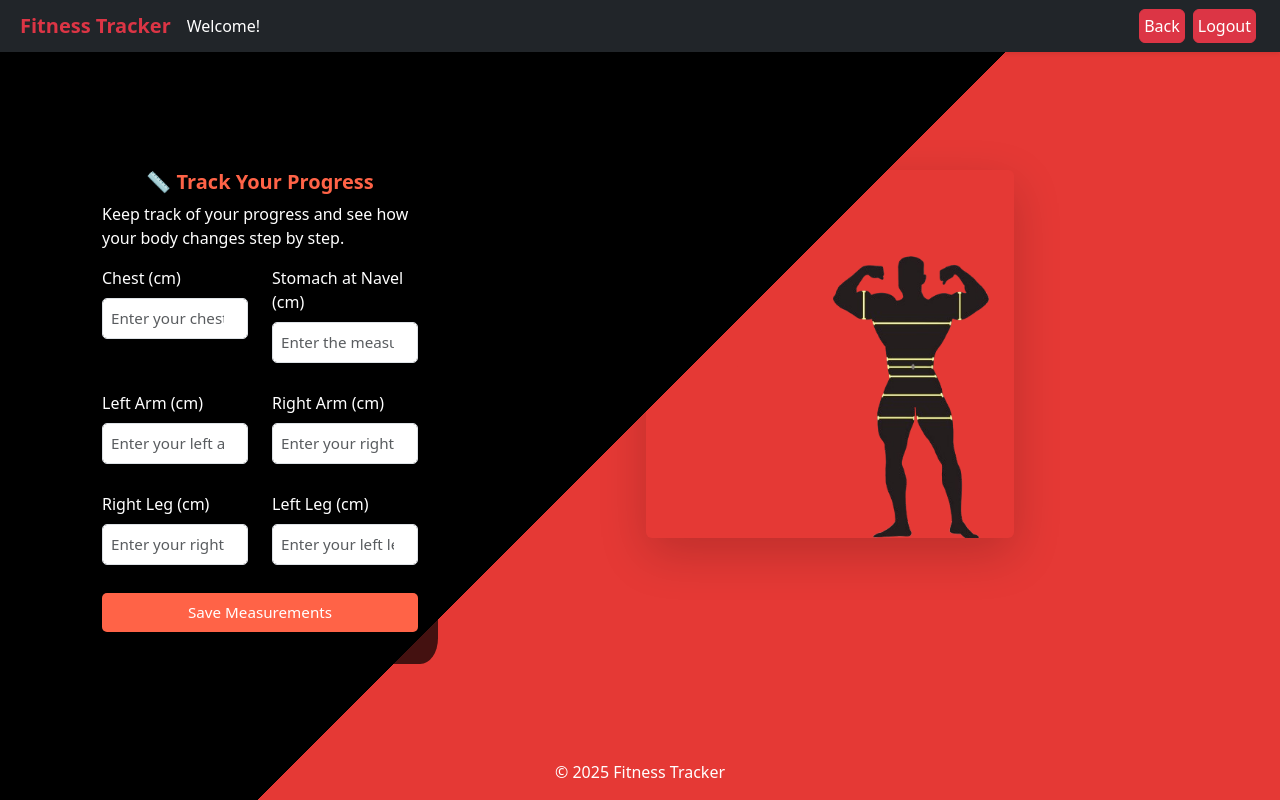
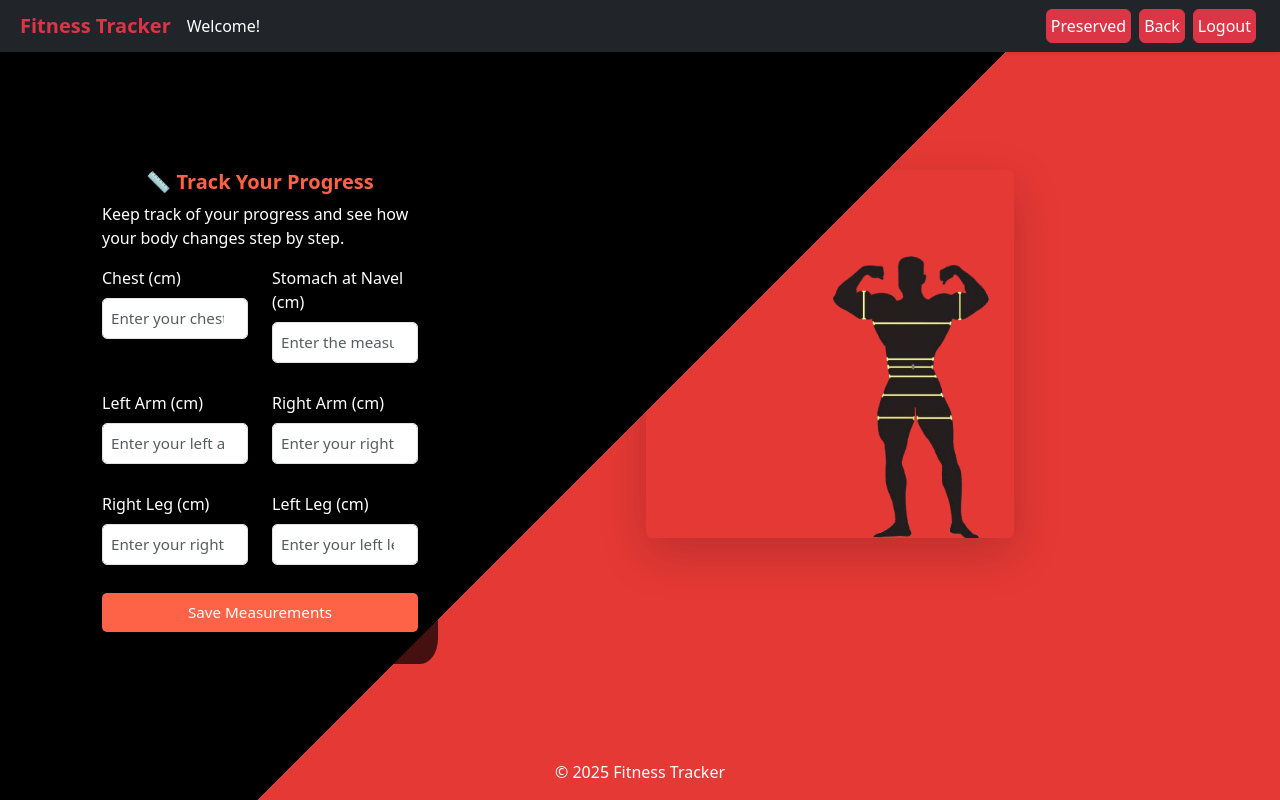
Before and after one commit to GenkoPuhov0220/FitnessApp, a plain HTML site: page measurements.html in a window 1280 px wide. Drawn offline with nearby package versions, Linux system fonts and the light colour scheme.

Commit message:
Add preserved button

```diff
--- a/measurements.html
+++ b/measurements.html
@@ -17,6 +17,7 @@
       <div class="collapse navbar-collapse justify-content-end" id="navbarNav">
         <span id="welcome">Welcome!</span>
         <div class="navbar-nav ms-auto">
+          <a href="#" id="backBtn" class="btn btn-danger p-1 m-1">Preserved</a>
           <a href="dashboard.html" id="backBtn" class="btn btn-danger p-1 m-1">Back</a>
           <button class="btn btn-danger p-1 m-1" onclick="logout()">Logout</button>
         </div>
```
